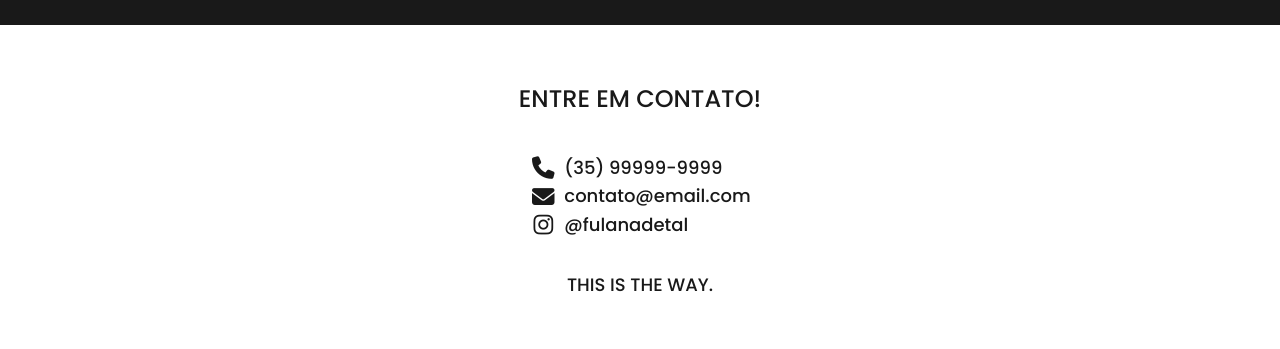
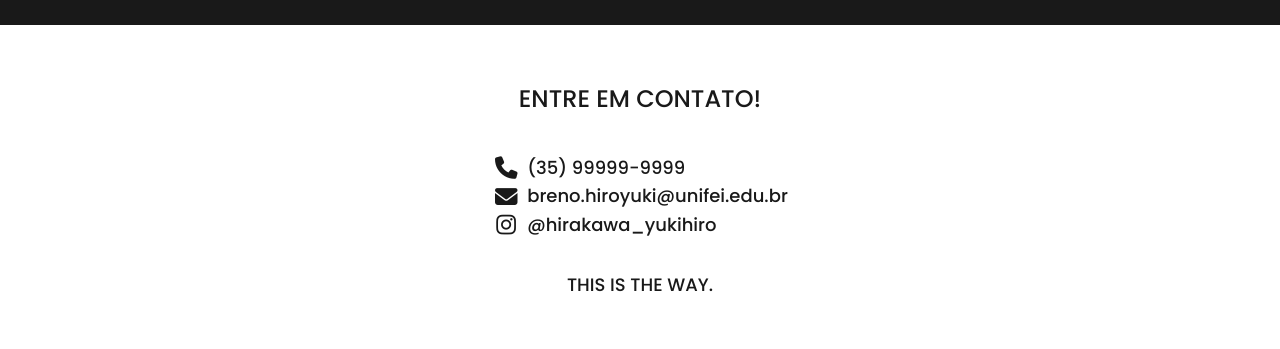
Before and after one commit to BrenoHirakawa/ProjetoSite, a plain HTML site: page index.html in a window 1280 px wide. Shown: the part 2094-2443 px from the top of the page. Drawn offline with Linux system fonts and the light colour scheme.

Commit message:
algumas alterações

```diff
--- a/index.html
+++ b/index.html
@@ -31,7 +31,7 @@
                 <div class="home-heading">
                     <p>Bem vindo ao meu mundo!</p>
                     <h1>Olá, sou Breno Hirakawa</h1>
-                    <p>Treinee de Desing e Marketin na byron Solutions!</p>
+                    <p>Treinee de Desing e Marketing na byron Solutions!</p>
                 </div>
                 <a class="btn" href="https://github.com/BrenoHirakawa" target="_blank">
                   <i class="fa-brands fa-github fa-xl"></i>@BrenoHirakawa
@@ -182,13 +182,13 @@
                 <span class="icon-wrapper">
                   <i class="fa-solid fa-envelope fa-lg"></i>
                 </span>
-                <a href="mailto:contato@email.com">contato@email.com</a>
+                <a href="breno.hiroyuki@unifei.edu.br">breno.hiroyuki@unifei.edu.br</a>
               </li>
               <li>
                 <span class="icon-wrapper">
                   <i class="fa-brands fa-instagram fa-lg"></i>
                 </span>
-                <a href="https://instagram.com/fulanadetal">@fulanadetal</a>
+                <a href="https://instagram.com/hirakawa_yukihiro">@hirakawa_yukihiro</a>
               </li>
             </ul>
             <cite>This is the way.</cite>
```
